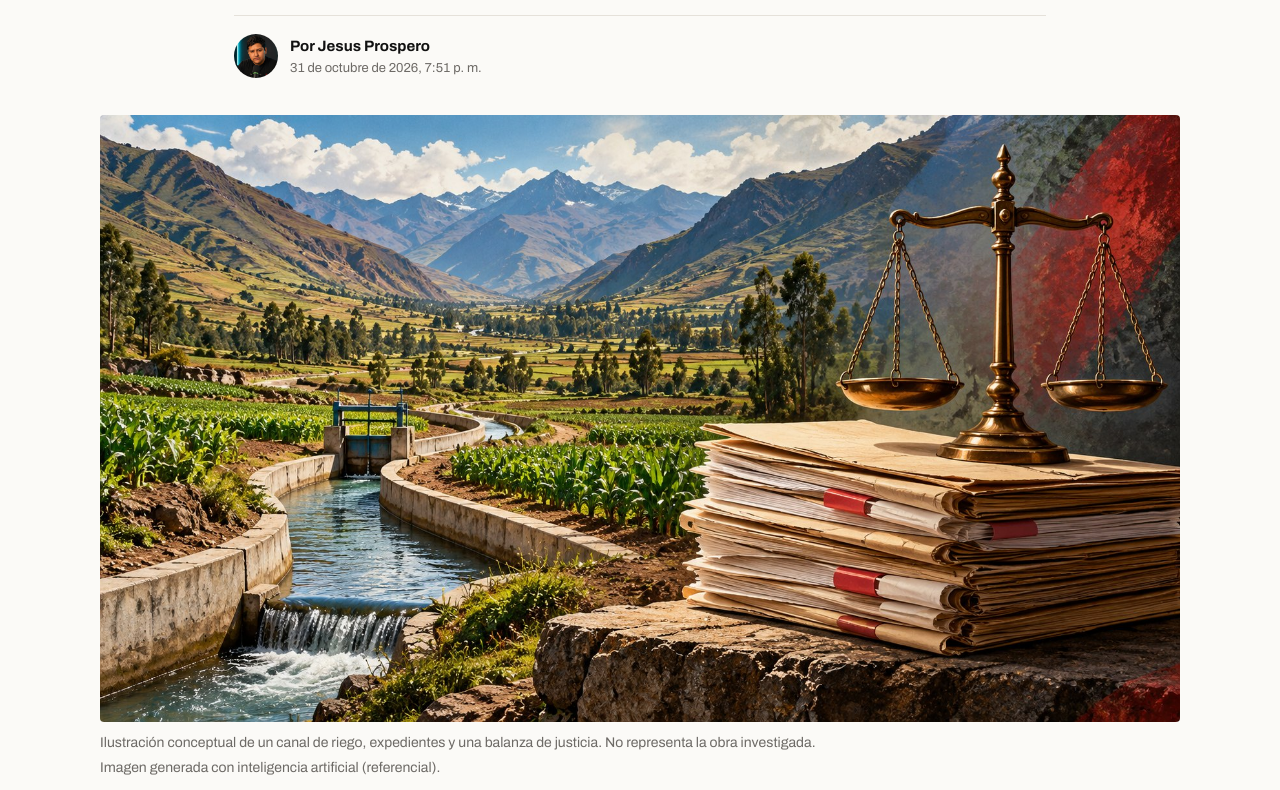
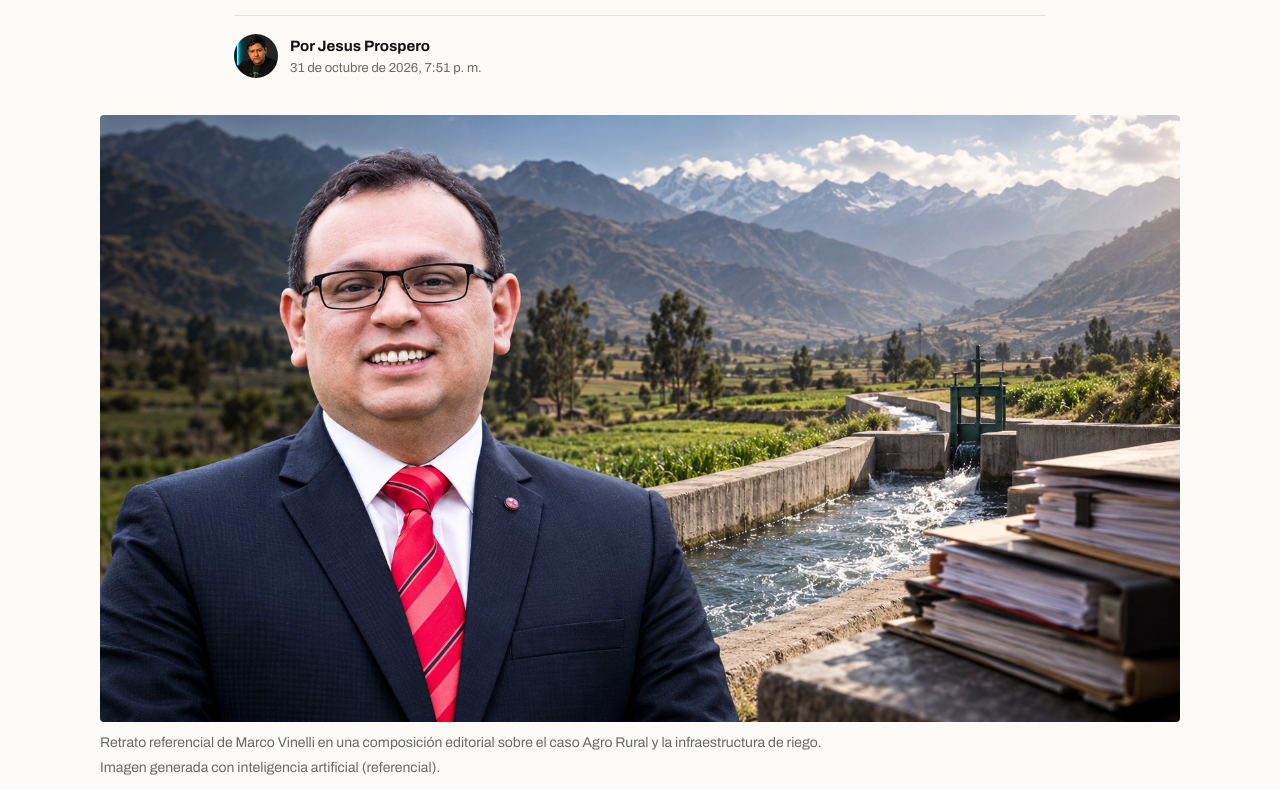
Before and after one commit to JesusProsperoPe/jesus-prospero-web, an Eleventy site: page src/noticias/2026-10-31-marco-vinelli-juicio-agro-rural.md in a window 1280 px wide. Shown: the part 550-1340 px from the top of the page. Built offline with nearby package versions, Linux system fonts and the light colour scheme; Eleventy itself is replaced by a stand-in of ours; files that its build step writes are made by us from their sources; no server answers.

Commit message:
Corregir portada con Marco Vinelli y añadir dos imágenes interiores con crédito

```diff
--- a/src/noticias/2026-10-31-marco-vinelli-juicio-agro-rural.md
+++ b/src/noticias/2026-10-31-marco-vinelli-juicio-agro-rural.md
@@ -4,8 +4,8 @@ titulo_seo: "Marco Vinelli: Poder Judicial dispone juicio oral por el caso Agro
 temas: ["Marco Vinelli", "Agro Rural", "Poder Judicial", "Huánuco"]
 date: 2026-10-31T19:51:02-05:00
 resumen: "El ministro de Desarrollo Agrario y Riego afrontará un juicio por hechos de su anterior gestión en Agro Rural. La Fiscalía solicita hasta cinco años y cuatro meses de prisión. Su abogado informó que impugnó la decisión."
-imagen: /img/uploads/agro-rural-juicio-ilustracion.jpg
-imagen_texto: "Ilustración conceptual de un canal de riego, expedientes y una balanza de justicia. No representa la obra investigada."
+imagen: /img/uploads/marco-vinelli-agro-rural-portada-v2.jpg
+imagen_texto: "Retrato referencial de Marco Vinelli en una composición editorial sobre el caso Agro Rural y la infraestructura de riego."
 imagen_fuente: "Imagen generada con inteligencia artificial (referencial)."
 tipo: Noticia
 exclusivo: false
@@ -24,11 +24,15 @@ El [Ministerio Público confirmó el pase a juicio de 13 acusados](https://www.g
 
 El comunicado oficial señala que la acusación comprende colusión simple y, alternativamente, negociación incompatible, con un pedido de hasta cinco años y cuatro meses de prisión. La fiscalía a cargo de Diana Paico Guevara informó, además, que fueron rechazados 16 recursos que buscaban el archivo y que se admitieron testimonios, documentos y peritajes para el juicio.
 
+![Gráfico institucional de la Fiscalía sobre el pase a juicio de 13 acusados en el caso Agro Rural](/img/uploads/fiscalia-agro-rural-oficial.jpg "Gráfico difundido por el Ministerio Público el 30 de octubre de 2026 sobre el caso de la obra de riego en Tomaykichwa. Fuente: Ministerio Público / Gob.pe.")
+
 ## La respuesta del ministro
 
 Vinelli ha negado haber coordinado con los representantes de las empresas involucradas. [Infobae recoge sus declaraciones previas a Exitosa y Cuarto Poder](https://www.infobae.com/peru/2026/10/31/pj-ordena-que-ministro-marco-vinelli-vaya-a-juicio-por-presunta-corrupcion-fiscalia-pide-mas-de-5-anos-de-prision/), en las que rechazó contactos, reuniones y comunicaciones con los contratistas señalados por la Fiscalía.
 
 Su defensa, por su parte, dijo a El Comercio que la decisión judicial está impugnada y evitó ampliar sus comentarios por la reserva del caso.
+
+![Ilustración de un canal de riego junto a expedientes y una balanza de justicia](/img/uploads/agro-rural-juicio-ilustracion.jpg "Ilustración conceptual sobre infraestructura de riego y revisión judicial de contratos públicos. No es una fotografía de la obra investigada. Imagen generada con inteligencia artificial (referencial).")
 
 ## El pase a juicio no es una condena
 
```
Also changed, not shown: src/img/uploads/fiscalia-agro-rural-oficial.jpg (added), src/img/uploads/marco-vinelli-agro-rural-portada-v2.jpg (added).
